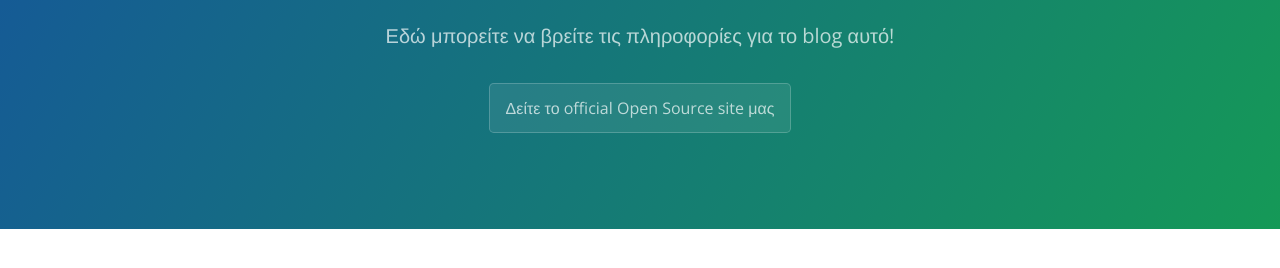
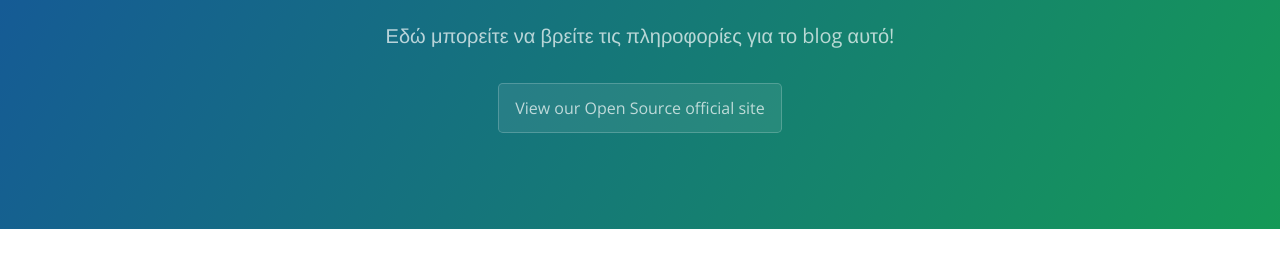
Before and after one commit to kostaspapoutsisweb/projectpapsurvivalblog, a Jekyll site: the page built from about-blog.md, in a window 1280 px wide. Shown: the part 154-422 px from the top of the page. Built offline with Jekyll 4.4.1, drawn with Linux system fonts in a browser that asks for light colours.

Commit message:
Update projectpapsurvivalblog.html

```diff
--- a/_layouts/projectpapsurvivalblog.html
+++ b/_layouts/projectpapsurvivalblog.html
@@ -19,7 +19,7 @@
       <h1 class="project-name">{{ page.title | default: site.title | default: site.github.repository_name }}</h1>
       <h2 class="project-tagline">{{ page.description | default: site.description | default: site.github.project_tagline }}</h2>
       {% if site.github.is_project_page %}
-        <a href="https://github.com/kostaspapoutsisweb/projectpapsurvival" class="btn">Δείτε το official Open Source site μας</a>
+        <a href="https://github.com/kostaspapoutsisweb/projectpapsurvival" class="btn">View our Open Source official site</a>
       {% endif %}
       {% if site.show_downloads %}
         <a href="{{ site.github.zip_url }}" class="btn">Download .zip</a>
```
